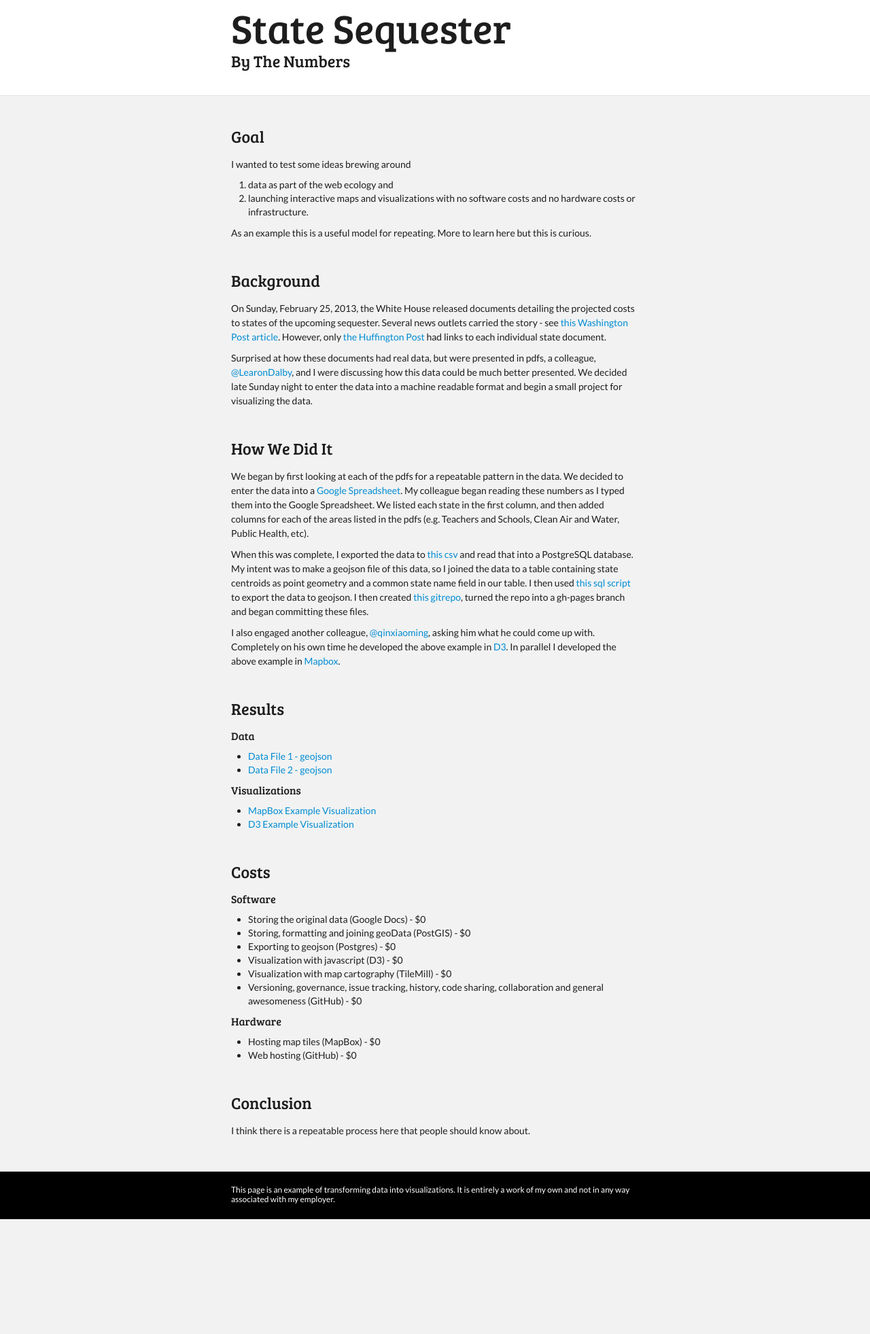
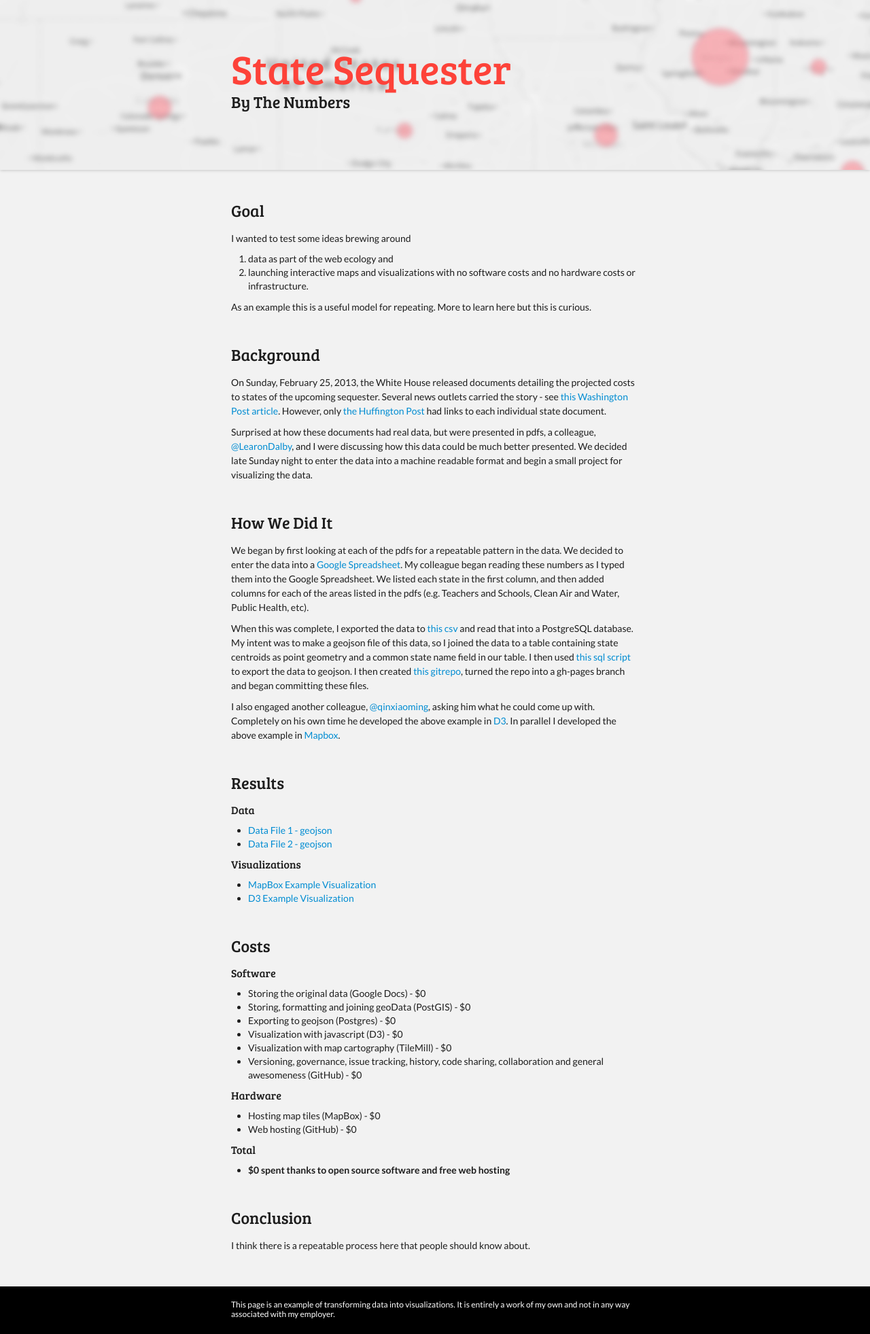
Before and after one commit to feomike/state_seq, a Jekyll site: the page built from index.md, in a window 1280 px wide. Shown: the whole page at 68% size. Built offline with Jekyll 4.4.1, drawn with Linux system fonts in a browser that asks for light colours; Markdown is read by kramdown in place of the engine named in the settings; before the commit the page ends 1794 px from its top, so only the background shows below that.

Commit message:
image added, css changes

```diff
--- a/css/state_seq.css
+++ b/css/state_seq.css
@@ -58,12 +58,19 @@ a.btn {
 /* header */
 
 .header {
-	background-color: rgba(255, 255, 255, 1);
-	border-bottom: 1px solid rgba(0, 0, 0, .1);
+	background: rgba(255, 255, 255, 1) url('../images/map.jpg') no-repeat left bottom;
+	height: 210px;
 	padding: 20px 0;
+	-webkit-box-shadow: 0px 0px 5px rgba(0, 0, 0, 0.25);
+	-moz-box-shadow:    0px 0px 5px rgba(0, 0, 0, 0.25);
+	box-shadow:         0px 0px 5px rgba(0, 0, 0, 0.25);
 }
 .header h1, .header h2 {
 	margin-top:0;
+}
+.header h1 {
+	color: rgba(253, 66, 57, 1);
+	padding-top:60px;
 }
 .footer {
 	background-color: rgba(0, 0, 0, 1);
@@ -81,4 +88,8 @@ a.btn {
 	.container-fluid {
 		padding: 0 10px;
 	}
+	.header h1 {
+		line-height: 1;
+		padding-top:30px;
+	}
 }
--- a/index.md
+++ b/index.md
@@ -47,5 +47,8 @@ I also engaged another colleague, [@qinxiaoming](https://twitter.com/qinxiaoming
 - Hosting map tiles (MapBox) - $0
 - Web hosting (GitHub) - $0
 
+####Total
+- **$0 spent thanks to open source software and free web hosting**
+
 ##Conclusion
 I think there is a repeatable process here that people should know about.
```
Also changed, not shown: images/map.jpg.
